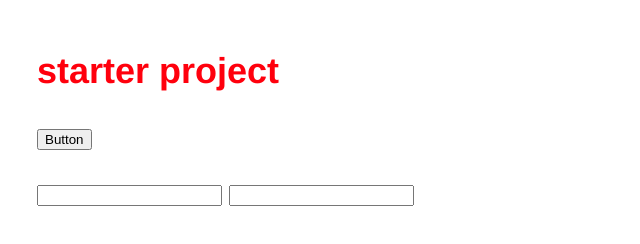
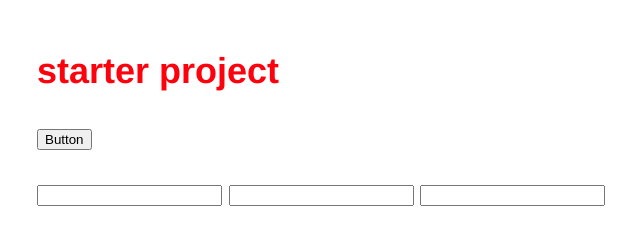
Before and after one commit to kurtfriedrichhotmail/prog209demo1, a plain HTML site: page index.html in a window 1280 px wide. Shown: the whole page, without its empty margins (13-653 px from the left). Drawn offline with Linux system fonts and the light colour scheme.

Commit message:
Update index.html

```diff
--- a/index.html
+++ b/index.html
@@ -15,6 +15,7 @@
     <br />
     <input type="text" val="starting value" text="hello world" id="textbox1" />
     <input type="text" val="starting value" text="good night world" id="textbox2" />
+     <input type="text" val="starting value" text="good night mars" id="textbox3" />
     <br />
 </div>
 
```
